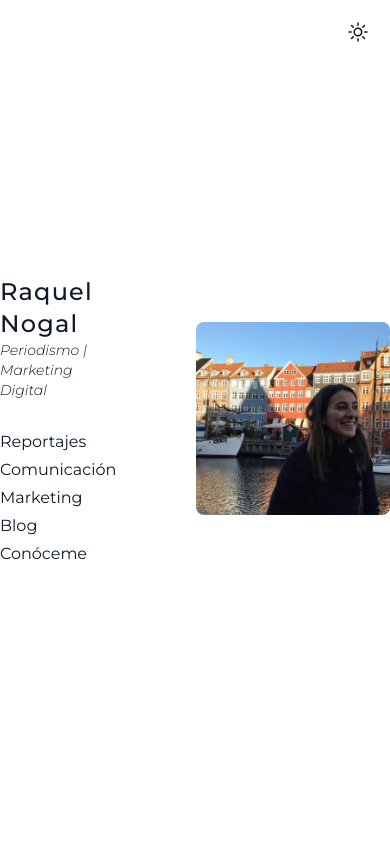
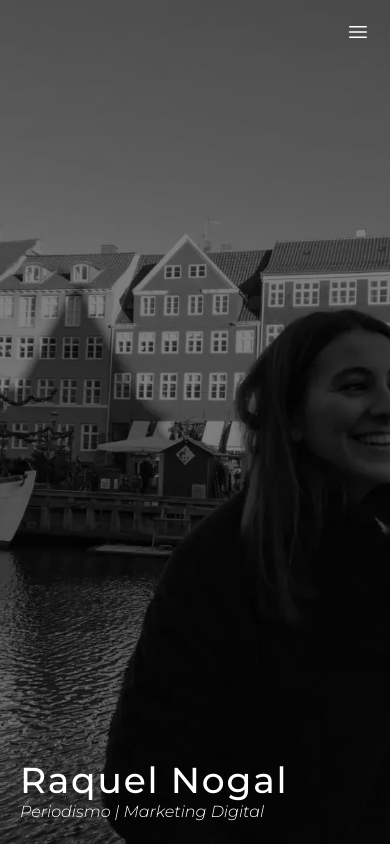
Before and after one commit to huco95/raquel-nogal-next, a Next.js app: page / in a window 390 px wide. Built offline with nearby package versions, Linux system fonts and the light colour scheme; what tinacms would draw is missing.

Commit message:
Added mobile home and menu

```diff
--- a/components/Curriculum.js
+++ b/components/Curriculum.js
@@ -10,7 +10,7 @@ export default function Curriculum() {
       <div className="flex justify-center gap-x-10">
         <Link href="/curriculum/CV_RaquelNogal_ES.pdf">
           <a
-            className="flex items-center justify-center italic links gap-x-2"
+            className="flex items-center justify-center italic animated-link gap-x-2"
             target="_blank"
           >
             Español
@@ -19,7 +19,7 @@ export default function Curriculum() {
 
         <Link href="/curriculum/CV_RaquelNogal_EN.pdf">
           <a
-            className="flex items-center justify-center italic links gap-x-2"
+            className="flex items-center justify-center italic animated-link gap-x-2"
             target="_blank"
           >
             Inglés
--- a/components/Header.js
+++ b/components/Header.js
@@ -1,22 +1,21 @@
-import Link from "next/link";
-import Links from "./Links";
+import HomeLink from "./menu/HomeLink";
+import Menu from "./menu/Menu";
+import MobileMenu from "./menu/MobileMenu";
 import ThemeSelector from "./ThemeSelector";
 
 export default function Header() {
   return (
-    <header className="">
-      <nav className="flex items-center justify-between px-4 m-auto border-b max-w-7xl border-b-gray-200 h-header">
-        <Link href="/">
-          <a>
-            <h1 className="text-3xl font-medium tracking-wider">
-              Raquel Nogal
-            </h1>
-          </a>
-        </Link>
+    <header>
+      <nav className="flex items-center justify-between p-5 sm:px-4 m-auto border-b max-w-7xl border-b-gray-200 sm:h-header">
+        <HomeLink />
 
-        <div className="flex items-center justify-around gap-4">
-          <Links classNames="flex items-center justify-around gap-4" />
+        <div className="hidden sm:flex items-center justify-around gap-4">
+          <Menu className="flex items-center justify-around gap-4" />
           <ThemeSelector />
+        </div>
+
+        <div className="sm:hidden">
+          <MobileMenu />
         </div>
       </nav>
     </header>
--- a/components/Links.js
+++ /dev/null
@@ -1,54 +0,0 @@
-import Link from "next/link";
-import { useRouter } from "next/router";
-
-function buildLink({ path, label, isActive }) {
-  return (
-    <Link href={path}>
-      <a className={"links " + (isActive() ? "active" : "")}>{label}</a>
-    </Link>
-  );
-}
-
-export default function Links({ classNames }) {
-  const router = useRouter();
-
-  return (
-    <ul className={classNames}>
-      <li>
-        {buildLink({
-          path: "/stories",
-          label: "Reportajes",
-          isActive: () => router.pathname === "/stories",
-        })}
-      </li>
-      <li>
-        {buildLink({
-          path: "/communication",
-          label: "Comunicación",
-          isActive: () => router.pathname === "/communication",
-        })}
-      </li>
-      <li>
-        {buildLink({
-          path: "/marketing",
-          label: "Marketing",
-          isActive: () => router.pathname === "/marketing",
-        })}
-      </li>
-      <li>
-        {buildLink({
-          path: "/blog",
-          label: "Blog",
-          isActive: () => router.pathname === "/blog",
-        })}
-      </li>
-      <li>
-        {buildLink({
-          path: "/about",
-          label: "Conóceme",
-          isActive: () => router.pathname === "/about",
-        })}
-      </li>
-    </ul>
-  );
-}
--- /dev/null
+++ b/components/menu/HomeLink.js
@@ -0,0 +1,11 @@
+import Link from "next/link";
+
+export default function HomeLink() {
+  return (
+    <Link href="/">
+      <a>
+        <h1 className="sm:text-3xl font-medium tracking-wider">Raquel Nogal</h1>
+      </a>
+    </Link>
+  );
+}
--- /dev/null
+++ b/components/menu/Menu.js
@@ -0,0 +1,36 @@
+import MenuLink from "./MenuLink";
+
+const links = [
+  {
+    path: "/stories",
+    label: "Reportajes",
+  },
+  {
+    path: "/communication",
+    label: "Comunicación",
+  },
+  {
+    path: "/marketing",
+    label: "Marketing",
+  },
+  {
+    path: "/blog",
+    label: "Blog",
+  },
+  {
+    path: "/about",
+    label: "Conóceme",
+  },
+];
+
+export default function Menu({ className }) {
+  return (
+    <ul className={className}>
+      {links.map((link) => (
+        <li key={link.path}>
+          <MenuLink path={link.path} label={link.label} />
+        </li>
+      ))}
+    </ul>
+  );
+}
--- /dev/null
+++ b/components/menu/MenuLink.js
@@ -0,0 +1,17 @@
+import Link from "next/link";
+import { useRouter } from "next/router";
+
+export default function MenuLink({ path, label }) {
+  const router = useRouter();
+  return (
+    <Link href={path}>
+      <a
+        className={
+          "animated-link " + (router.pathname === path ? "active" : "")
+        }
+      >
+        {label}
+      </a>
+    </Link>
+  );
+}
--- /dev/null
+++ b/components/menu/MobileMenu.js
@@ -0,0 +1,53 @@
+import { Bars3Icon, XMarkIcon } from "@heroicons/react/24/outline";
+import { useEffect, useState } from "react";
+import useWindowWidth from "../../hooks/UseWindowWidth";
+import HomeLink from "./HomeLink";
+import Menu from "./Menu";
+
+export default function MobileMenu() {
+  const [isMenuOpen, setIsMenuOpen] = useState(false);
+  const width = useWindowWidth();
+
+  useEffect(() => {
+    if (isMenuOpen) {
+      if (width > 640) {
+        setIsMenuOpen(false);
+        document.body.classList.remove("overflow-hidden");
+      } else {
+        document.body.classList.add("overflow-hidden");
+      }
+    } else {
+      document.body.classList.remove("overflow-hidden");
+    }
+  }, [width]);
+
+  const toggleMenu = () => {
+    document.body.classList.toggle("overflow-hidden");
+    setIsMenuOpen(!isMenuOpen);
+  };
+
+  return (
+    <div>
+      <div onClick={toggleMenu} className="cursor-pointer">
+        <Bars3Icon className="w-6 h-6 text-white" />
+      </div>
+
+      <div
+        className={
+          "fixed h-screen w-screen inset-0 bg-white dark:bg-gray-800 p-5" +
+          (isMenuOpen ? "" : " hidden")
+        }
+      >
+        <div className="flex items-center justify-between">
+          <HomeLink />
+
+          <div onClick={toggleMenu}>
+            <XMarkIcon className="w-6 h-6 float-right" />
+          </div>
+        </div>
+
+        <Menu className="mt-10 flex flex-col gap-10" />
+      </div>
+    </div>
+  );
+}
--- /dev/null
+++ b/hooks/useWindowWidth.js
@@ -0,0 +1,13 @@
+import { useEffect, useState } from "react";
+
+export default function useWindowWidth() {
+  const [width, setWidth] = useState(window.innerWidth);
+
+  useEffect(() => {
+    const handleResize = () => setWidth(window.innerWidth);
+    window.addEventListener("resize", handleResize);
+    return () => window.removeEventListener("resize", handleResize);
+  }, []);
+
+  return width;
+}
--- a/pages/index.js
+++ b/pages/index.js
@@ -1,11 +1,36 @@
 import Image from "next/image";
-import Links from "../components/Links";
 import ThemeSelector from "../components/ThemeSelector";
 import profilePic from "../public/images/raquel-nogal.webp";
+import Menu from "../components/menu/Menu";
+import MobileMenu from "../components/menu/MobileMenu";
 
 export default function Home() {
   return (
     <>
+      <div className="sm:hidden">
+        <div className="fixed top-5 right-5 z-10">
+          <MobileMenu />
+        </div>
+
+        <div className="relative h-screen">
+          <Image
+            priority
+            src={profilePic}
+            alt="Raquel Nogal"
+            layout="fill"
+            objectFit="cover"
+            className="grayscale brightness-50"
+          />
+        </div>
+        <div className="absolute bottom-5 left-5 text-white">
+          <h1 className="text-4xl font-medium tracking-wider">Raquel Nogal</h1>
+          <h2 className="italic font-light">
+            Periodismo | Marketing Digital
+          </h2>{" "}
+        </div>
+      </div>
+
+      <div className="hidden sm:block">
         <div className="fixed top-5 right-5">
           <ThemeSelector></ThemeSelector>
         </div>
@@ -22,7 +47,7 @@ export default function Home() {
                 </h2>
               </div>
 
-            <Links classNames="leading-7" />
+              <Menu className="leading-7"></Menu>
             </div>
 
             <div className="w-4/6">
@@ -37,6 +62,7 @@ export default function Home() {
             </div>
           </main>
         </div>
+      </div>
     </>
   );
 }
--- a/styles/globals.css
+++ b/styles/globals.css
@@ -4,17 +4,17 @@
 
 @layer components {
   /* Links animation from: https://www.30secondsofcode.org/css/s/hover-underline-animation */
-  .links {
+  .animated-link {
     @apply inline-block relative
       after:content-[''] after:absolute after:w-full after:scale-x-0 after:h-0.5 after:bottom-0 after:left-0 after:bg-black after:origin-bottom-right after:transition-transform after:duration-300 after:ease-out
       hover:after:scale-x-100 hover:after:origin-bottom-left;
   }
 
-  .links.active {
+  .animated-link.active {
     @apply after:scale-x-100;
   }
 
-  .dark .links {
+  .dark .animated-link {
     @apply after:bg-white;
   }
 }
```
Lines whose indentation alone changed are shown as unchanged.
